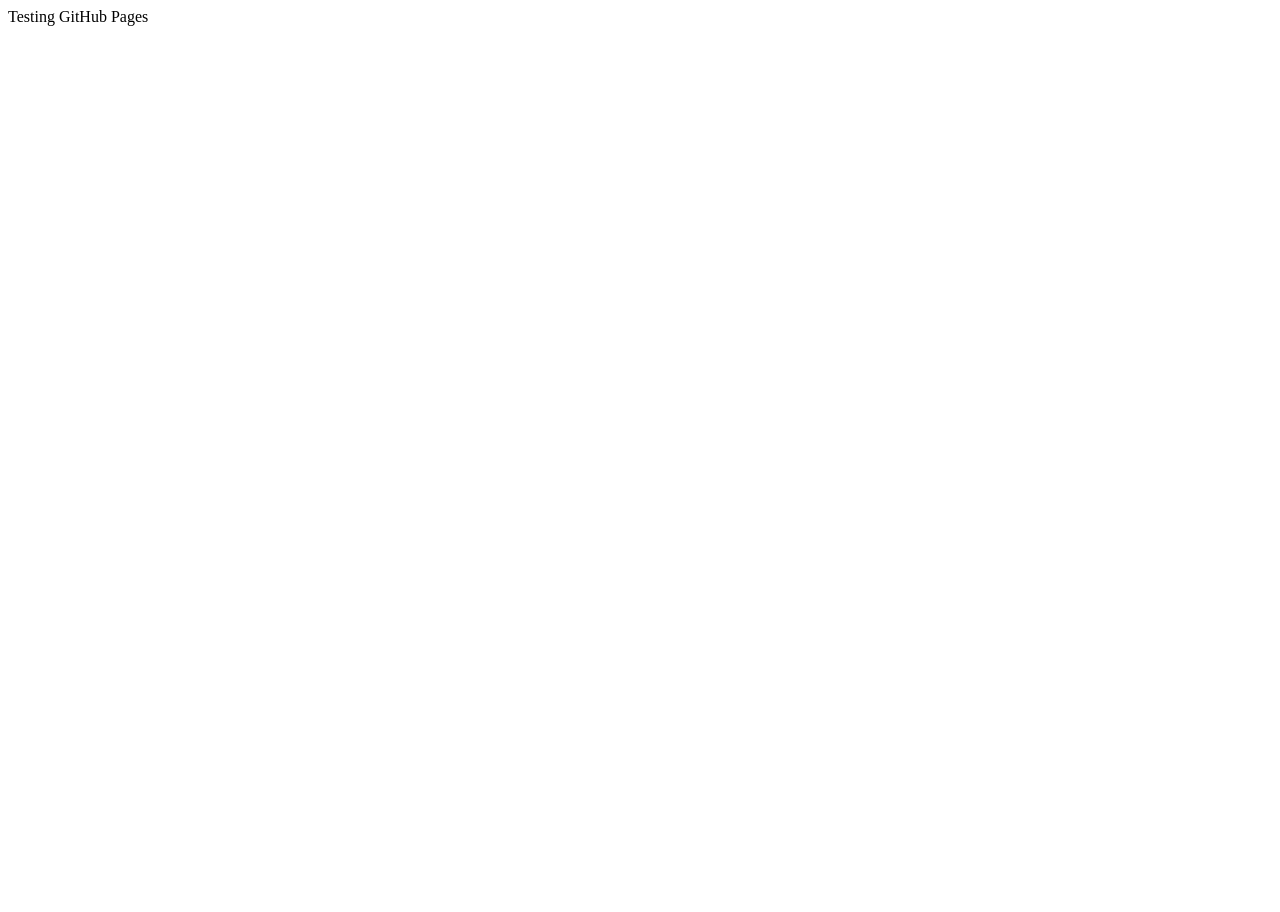
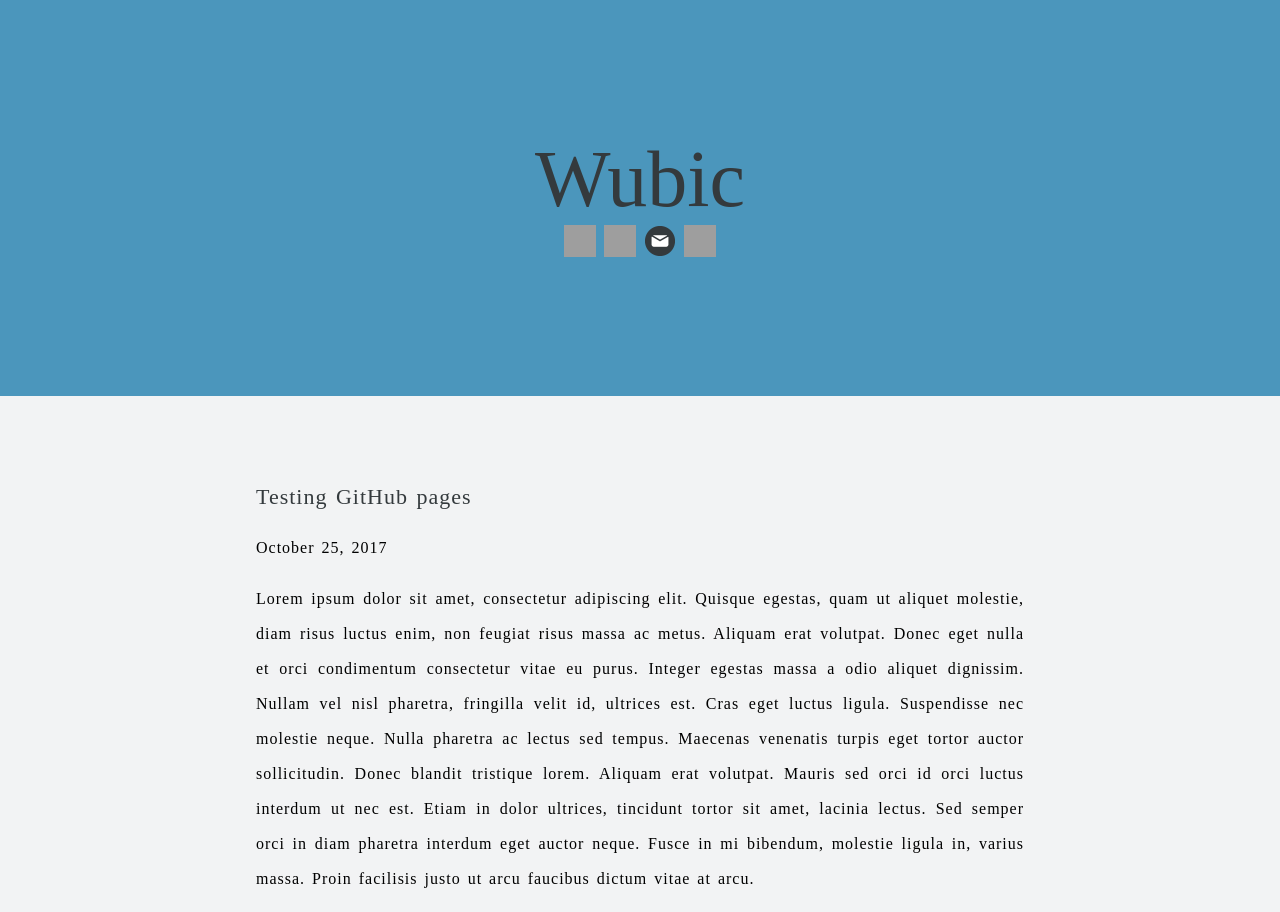
Before and after one commit to wubic/wubic.github.io, a plain HTML site: page index.html in a window 1280 px wide. Before the commit the page ends 800 px from the top, so only its background shows below. Drawn offline with Linux system fonts and the light colour scheme; grey boxes are pictures that could not be loaded; a web font is replaced by a local one.

Commit message:
Add files via upload

```diff
--- a/index.html
+++ b/index.html
@@ -1,8 +1,28 @@
-<!DOCTYPE html>
+<!DOCTYPE HTML>
 <html>
 <head>
+	<meta name="viewport" content="width=device-width, initial-scale=1.0">
+	<link rel="stylesheet" type="text/css" href="main.css">
+	<meta charset="UTF-8">
 </head>
 <body>
-	Testing GitHub Pages
+<div id="nav">
+	<header>
+		<p>Wubic</p>
+		<ul>
+			<li><a href="https://github.com/wubic"><img src="http://www.wubic.se/icons/Github.png" style="width: 32px; height: 32px;" /></a></li>
+			<li><a href="https://www.reddit.com/user/wubic/"><img src="http://www.wubic.se/icons/Reddit.png" style="width: 32px; height: 32px;" /></a></li>
+			<li><a href="/page/mail"><img src="icons/Email.png" style="width: 32px; height: 32px;" /></a></li>
+			<li><a href="https://twitter.com/wubic"><img src="http://www.wubic.se/icons/Twitter.png" style="width: 32px; height: 32px;" /></a></li>
+		</ul>
+	</header>
+</div>
+<div id="cma">
+	<article>
+		<header>Testing GitHub pages</header>
+		<p>October 25, 2017</p>
+		<p>Lorem ipsum dolor sit amet, consectetur adipiscing elit. Quisque egestas, quam ut aliquet molestie, diam risus luctus enim, non feugiat risus massa ac metus. Aliquam erat volutpat. Donec eget nulla et orci condimentum consectetur vitae eu purus. Integer egestas massa a odio aliquet dignissim. Nullam vel nisl pharetra, fringilla velit id, ultrices est. Cras eget luctus ligula. Suspendisse nec molestie neque. Nulla pharetra ac lectus sed tempus. Maecenas venenatis turpis eget tortor auctor sollicitudin. Donec blandit tristique lorem. Aliquam erat volutpat. Mauris sed orci id orci luctus interdum ut nec est. Etiam in dolor ultrices, tincidunt tortor sit amet, lacinia lectus. Sed semper orci in diam pharetra interdum eget auctor neque. Fusce in mi bibendum, molestie ligula in, varius massa. Proin facilisis justo ut arcu faucibus dictum vitae at arcu.</p>
+	</article>
+</div>
 </body>
 </html>
--- /dev/null
+++ b/main.css
@@ -0,0 +1,109 @@
+@font-face {
+	font-family: DroidSerifBold;
+	src: url("http://www.wubic.se/fonts/DroidSerif-Bold.ttf");
+}
+
+@font-face {
+	font-family: DroidSerifRegular;
+	src: url("http://www.wubic.se/fonts/DroidSerif-Regular.ttf");
+}
+
+html,body {
+	margin: 0;
+	padding: 0;
+	font-family: DroidSerifRegular;
+	font-size: 16px;
+	text-align: justify;
+	text-align: center;
+	text-decoration: none;
+	color: #343a3d;
+	background-color: #f2f3f4;
+}
+
+#nav header {
+	margin: 0%;
+	padding: 0%;
+	padding-top: 10.5%;
+	padding-bottom: 10.5%;
+	margin-bottom: 6.5%;
+	background-color: #4b96bc;
+
+}
+
+#nav header p {
+	font-family: DroidSerifBold;
+	font-size: 80px;
+	color: #343a3d;
+	text-align: center;
+	text-decoration: none;
+	margin: 0;
+	padding: 0;
+}
+
+#nav header ul {
+	list-style-type: none;
+	margin: 0;
+	padding: 0;
+}
+
+#nav header li {
+	margin: 0px;
+	padding: 0px;
+	display: inline;
+	padding: 2px;
+}
+
+#nav header a {
+	padding: 0px;
+	margin: 0px;
+	height: 32px;
+	width: 32px;
+	text-decoration: none;
+}
+
+#cma {
+	margin: 0px;
+	padding: 0px;
+}
+
+#cma article header {
+	margin: 0px;
+	padding: 0px;
+	font-size: 22px;
+	font-family: DroidSerifBold;
+	color: #343a3d;
+	letter-spacing: 1px;
+	word-spacing: 2px;
+}
+
+#cma article {
+	margin: auto;
+	padding: auto;
+	text-align: justify;
+	letter-spacing: 1px;
+	word-spacing: 2px;
+	line-height: 35px;
+	width: 60%;
+	color: #000000;
+}
+
+#cma ul {
+	list-style-type: none;
+	margin: 0;
+	padding: 0;
+	padding-top: 20px;
+}
+
+#cma li {
+	margin: 0;
+	padding: 0;
+	display: inline;
+	padding-right: 10px;
+}
+
+a {
+	margin: 0;
+	padding: 0;
+	text-decoration: none;
+	color: #4b96bc;
+}
```
